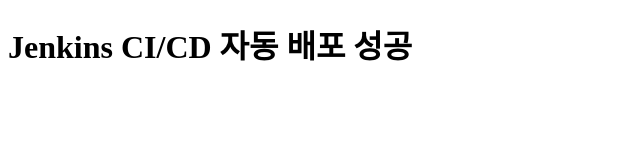
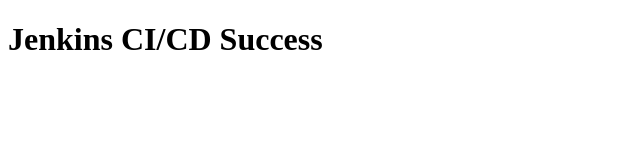
Before and after one commit to yangmw7/jenkins-docker-deploy, a plain HTML site: page index.html in a window 1280 px wide. Shown: the whole page, without its empty margins (0-640 px from the left). Drawn offline with Linux system fonts and the light colour scheme.

Commit message:
Update header text for Jenkins CI/CD success

```diff
--- a/index.html
+++ b/index.html
@@ -5,6 +5,6 @@
   <title>Jenkins Deploy Success</title>
 </head>
 <body>
-  <h1>Jenkins CI/CD 자동 배포 성공</h1>
+  <h1>Jenkins CI/CD Success</h1>
 </body>
 </html>
```
